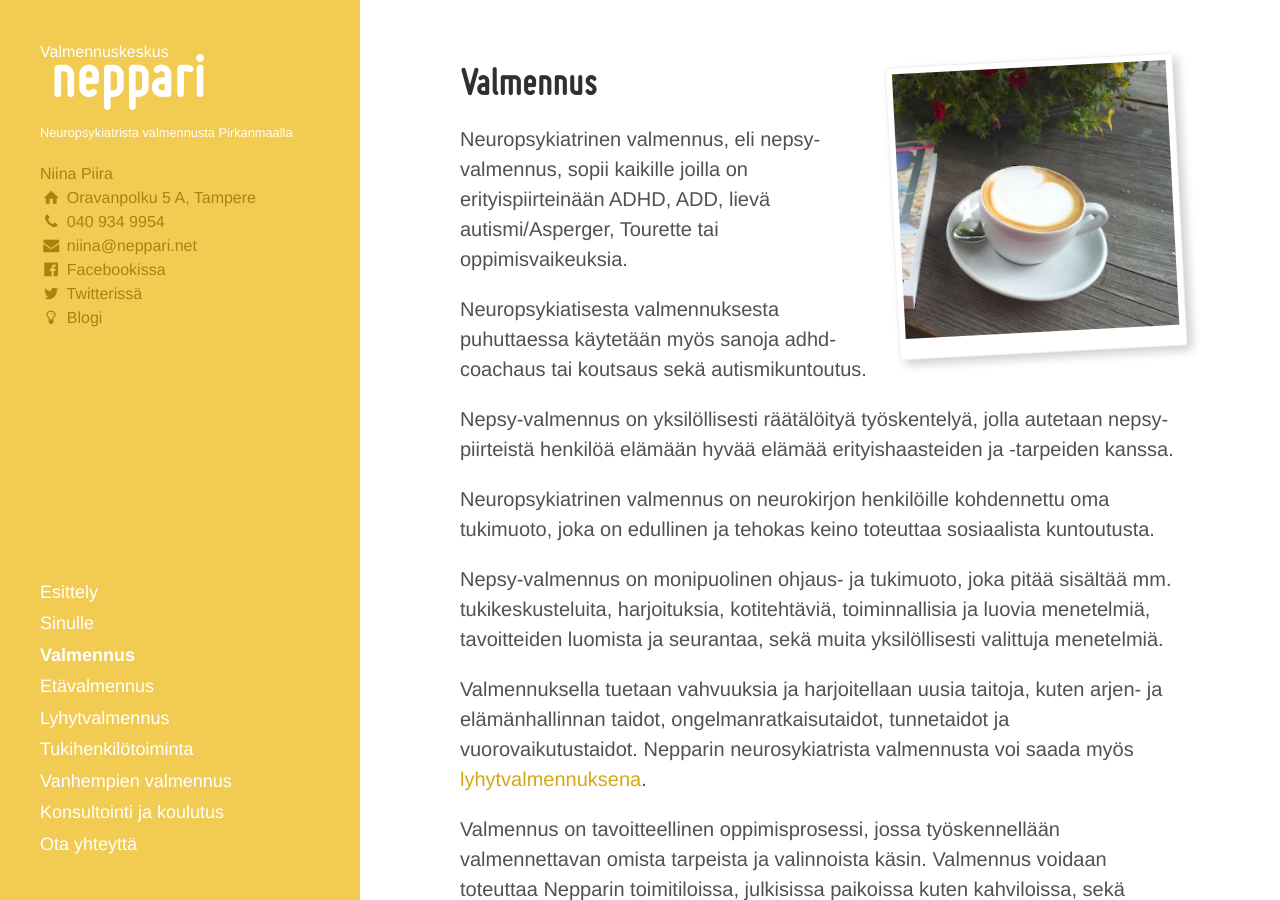
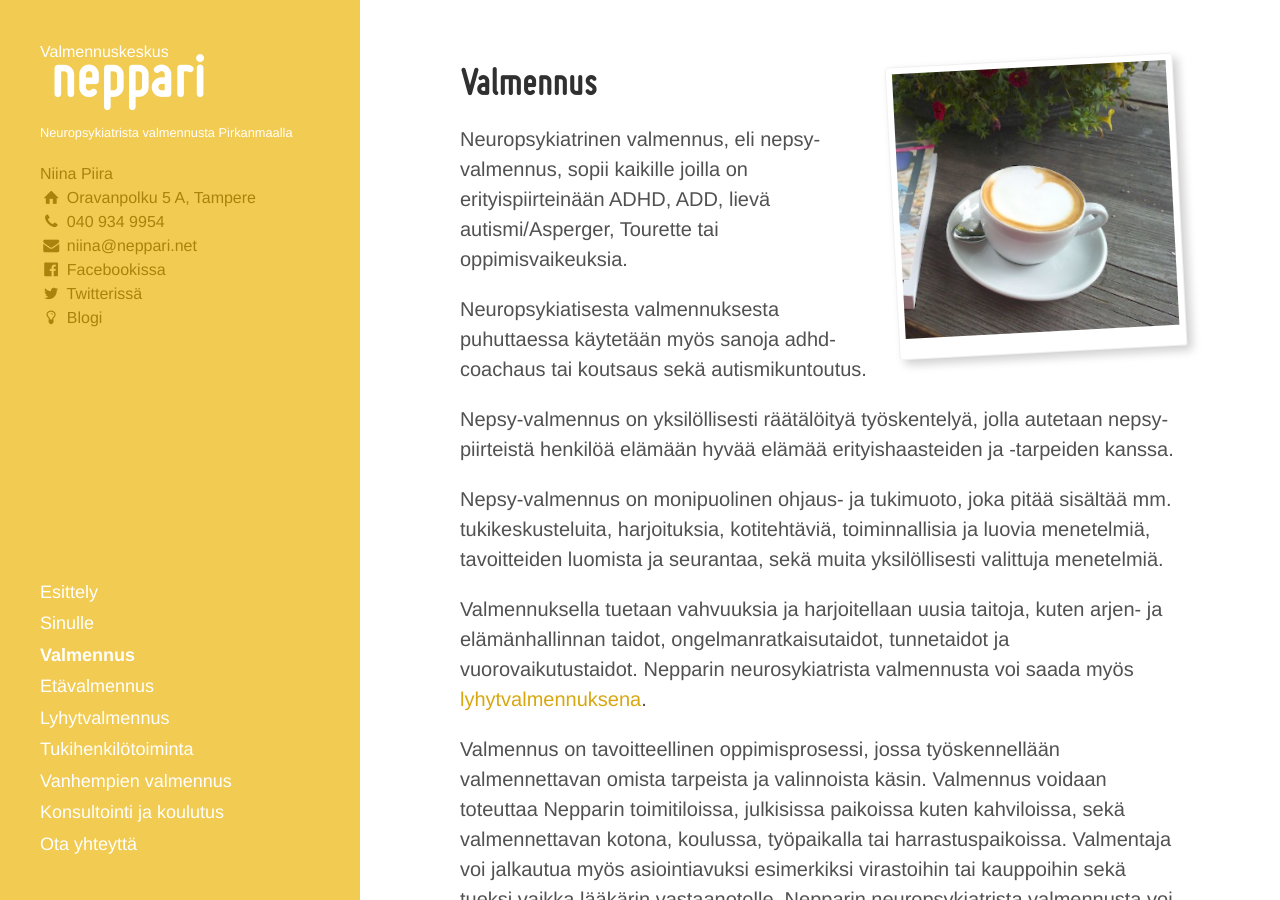
Before and after one commit to niinapiira/neppari.net, a Jekyll site: the page built from valmennus.md, in a window 1280 px wide and 900 px high. Built offline with Jekyll 4.4.1, drawn with Linux system fonts in a browser that asks for light colours.

Commit message:
Updated valmennus.md

```diff
--- a/valmennus.md
+++ b/valmennus.md
@@ -25,8 +25,6 @@ Neuropsykiatisesta valmennuksesta puhuttaessa käytetään myös sanoja adhd-coa
 
 Nepsy-valmennus on yksilöllisesti räätälöityä työskentelyä, jolla autetaan nepsy-piirteistä henkilöä elämään hyvää elämää erityishaasteiden ja -tarpeiden kanssa.
 
-Neuropsykiatrinen valmennus on neurokirjon henkilöille kohdennettu oma tukimuoto, joka on edullinen ja tehokas keino toteuttaa sosiaalista kuntoutusta.
-
 Nepsy-valmennus on monipuolinen ohjaus- ja tukimuoto, joka pitää sisältää mm. tukikeskusteluita, harjoituksia, kotitehtäviä, toiminnallisia ja luovia menetelmiä, tavoitteiden luomista ja seurantaa, sekä muita yksilöllisesti valittuja menetelmiä.
 
 Valmennuksella tuetaan vahvuuksia ja harjoitellaan uusia taitoja, kuten arjen- ja elämänhallinnan taidot, ongelmanratkaisutaidot, tunnetaidot ja vuorovaikutustaidot. Nepparin neurosykiatrista valmennusta voi saada myös [lyhytvalmennuksena](/lyhytvalmennus).
```
